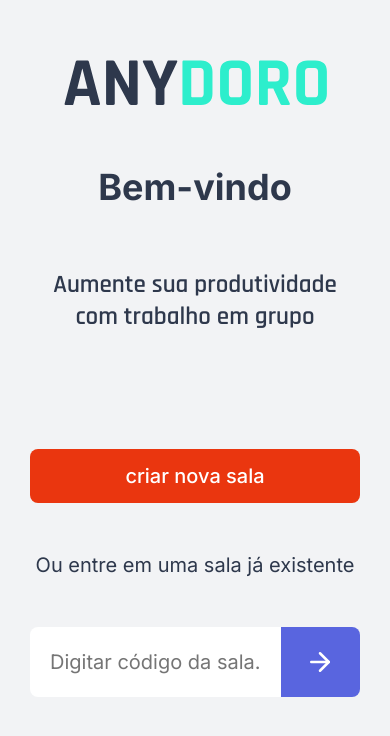
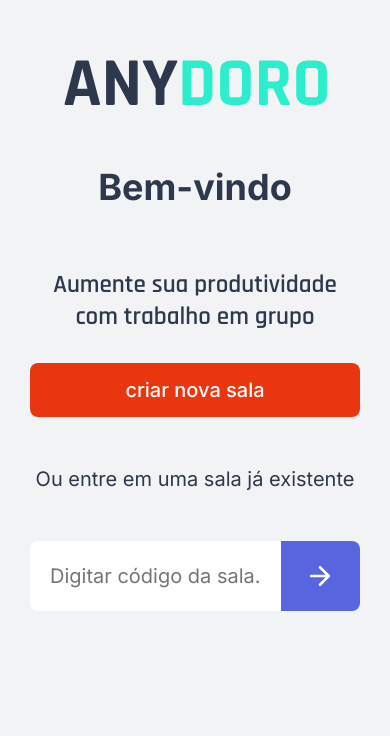
Before and after one commit to Ed-Games/anydoro, a Next.js app: page / in a window 390 px wide. Shown: the top 736 px of the page. Built offline with nearby package versions, Linux system fonts and the light colour scheme.

Commit message:
fix: items alignment

```diff
--- a/src/pages/index.module.scss
+++ b/src/pages/index.module.scss
@@ -2,6 +2,7 @@
   display: flex;
   flex-direction: column;
   justify-content: center;
+  align-items: center;
   min-width: 50%;
   max-width: 100%;
   padding: 50px;
@@ -45,6 +46,7 @@
     gap: 30px;
     padding: 0;
     align-items: center;
+    justify-content: flex-start;
     h1 {
       display: none;
     }
```
